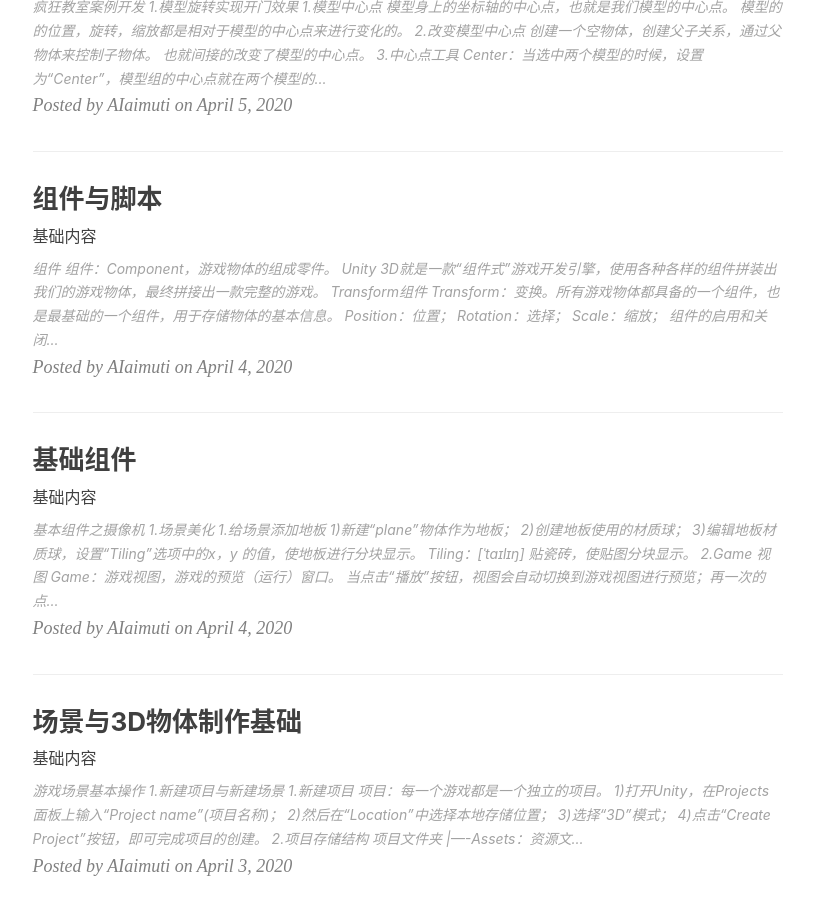
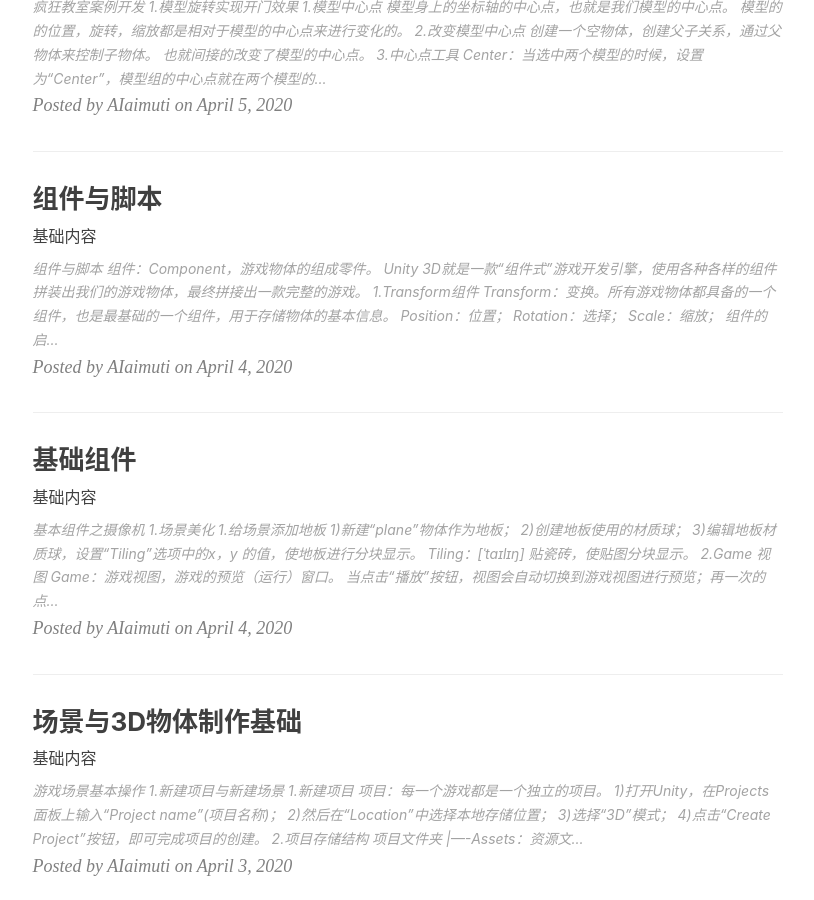
Before and after one commit to AIaimuti/aiaimuti.github.io, a Jekyll site: the page built from index.html, in a window 1280 px wide and 900 px high, scrolled down 1158 px. Shown: the whole window, without its empty margins (135-949 px from the left). Built offline with Jekyll 4.4.1, drawn with Linux system fonts in a browser that asks for light colours; nearby versions of some CDN libraries; the list of posts is cut into pages by our own code; comment, search, counter and statistics services are not loaded.

Commit message:
Update 2020-4-4-Components_scripts.md

````diff
--- a/_posts/2020-4-4-Components_scripts.md
+++ b/_posts/2020-4-4-Components_scripts.md
@@ -10,55 +10,48 @@ tags:
     - Unity 3D 入门
 ---
 
-# 组件
+# 组件与脚本
 
 组件：Component，游戏物体的组成零件。<br>
-
 Unity 3D就是一款“组件式”游戏开发引擎，使用各种各样的组件拼装出我们的游戏物体，最终拼接出一款完整的游戏。
 
-## Transform组件
+## 1.Transform组件
 Transform：变换。所有游戏物体都具备的一个组件，也是最基础的一个组件，用于存储物体的基本信息。<br>
 Position：位置；<br>
 Rotation：选择；<br>
-Scale：缩放；<br>
+Scale：缩放；
 
-组件的启用和关闭：
+**组件的启用和关闭：**<br>
 点击Inspector面板上相应的组件图标右侧复选项，来进行切换
 
-# C#脚本
-
-## 1.何为脚本？
-
+## 2.C#脚本
+### 1.何为脚本？
 脚本：Scrpit，用于控制游戏的逻辑。<br>
 Unity 3D 主流开发语言为C#
 
-## 2.管理脚本
-
+### 2.管理脚本
 在Assets文件夹中创建“Scrpits”文件夹，管理脚本资源。
 
-## 3.创建脚本
-
+### 3.创建脚本
 在Assets文件夹上右键-->Create-->C# Scrpit，马上改名。<br>
 C# 脚本文件的后缀是“.cs”。<br>
 双击脚本文件，就可以调用出“代码编辑器”进行代码的展示。
 
-## 4.脚本代码简介
-
+### 4.脚本代码简介
 Start()方法：当游戏运行起来，就会马上执行，且执行一次。<br>
 Update()方法：循环调用，每帧调用一次。一秒钟大概执行60次。<br>
 帧:我们的游戏画面是在不停的刷新，每刷新一次，就是一帧。<br>
+
 输出调试;Debug.log();
 
 Start()和update()方法都是Unity 3D内部的“事件方法”，不需要我们人工调用，系统会自动调用和管理这些“事件方法”。
 
-## 5.使用脚本
-
+### 5.使用脚本
 直接将脚本拖拽到Hierarchy面板上的物体上；<br>
 直接将脚本拖拽到物体的Inspector面板上；<br>
 运行游戏，脚本就会执行
 
-## 6.Console面板
-
+### 6.Console面板
 Console：控制台。用于输出显示游戏运行过程的调试信息。
 
 **功能按钮：**
@@ -69,19 +62,18 @@ Clear on play:运行时清除之前的内容。
 # 键盘鼠标操作
 
 ## 1.获取键盘输入
-
 相关代码
 ```
 Input.Getkey(); //按下某键后，持续返回true
 Input.GetkeyDown();  //按下某键的一瞬间，返回true
 Input.GetkeyUp();  //抬起某键的一瞬间，返回true
 ```
+
 返回值：bool类型<br>
 参数：KeyCode枚举（Enum）<br>
 KeyCode:键码，保存了物理按键“索引码”。
 
 ## 2.获取鼠标输入
-
 相关代码：
 ```
 Input.GetMouseButton(); //按下某键后，持续返回true
@@ -98,14 +90,13 @@ Input.GetMouseButtonUp();  //抬起某键的一瞬间，返回true
 
 所有的组件都是类：当组件挂载到物体身上后运行，引擎会自动实例化对象；我们写的脚本类是游戏物体的大脑。
 
- ## 1.变换组件移动物体
-
-相关方法：
+## 1.变换组件移动物体
+### 1.相关方法：
 ```
 gameObject.GetComponent<T>(); //获取相应组件的引用,查找当前游戏物体上的某个组件，然后保存它的引用。
 Tramsform.Translate(Vector3,Space); 移动物体的位置,游戏物体往某个方向移动；以自身坐标系或世界坐标系。
 ```
-## 2.相关参数
+### 2.相关参数
 **Vector3[struct]:三维向量<br>**
 向量，可以表示一个方向，也可以表示一个位置。
 
@@ -113,7 +104,7 @@ Tramsform.Translate(Vector3,Space); 移动物体的位置,游戏物体往某个
 Space.Self：表示物体自身的坐标系<br>
 Space.World：表示物体所在世界的坐标系
 
-# 键盘控制移动方向
+## 键盘控制移动方向
 使用键盘上的“W,A,S,D”来控制物体的前后左右移动。
 ```
 using System.Collections;
````
